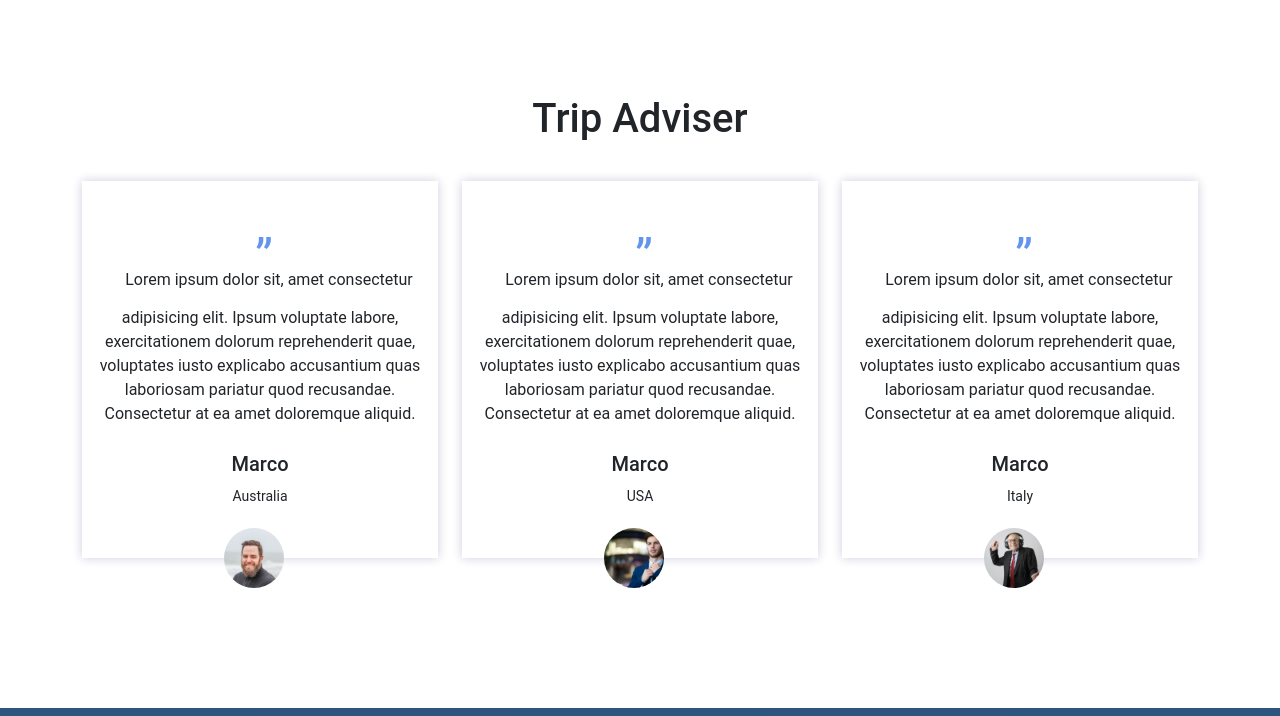
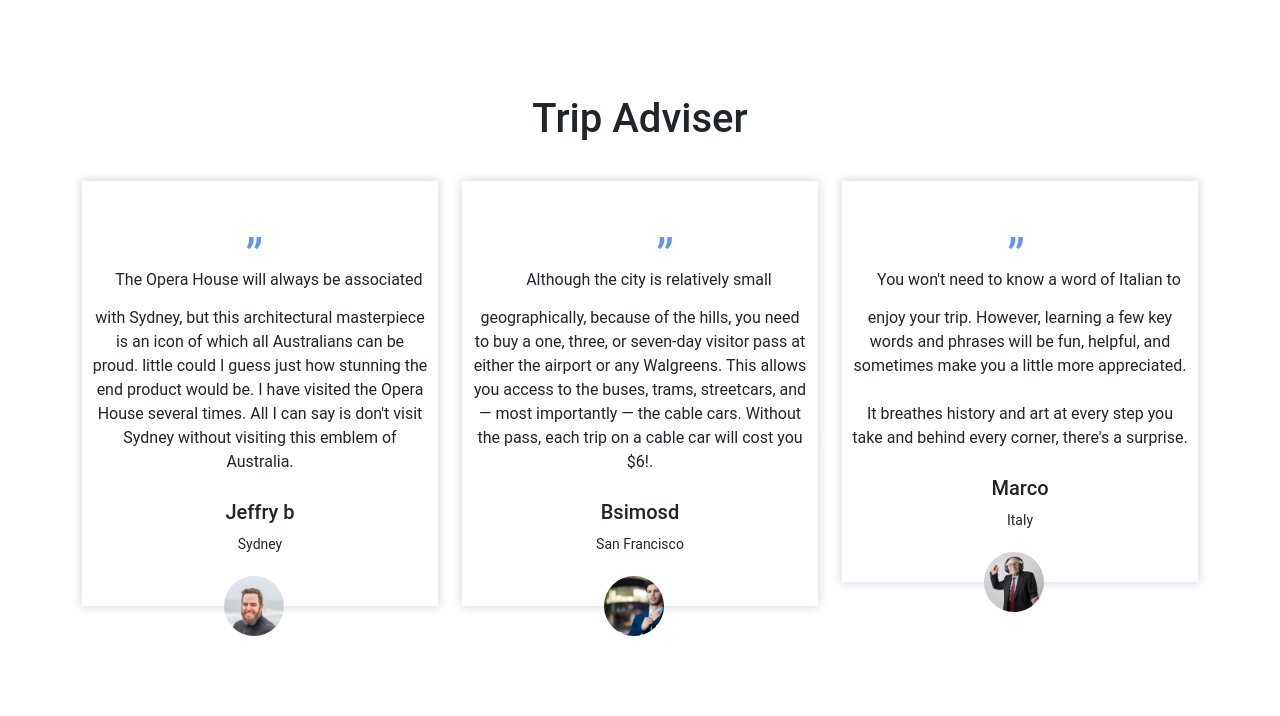
Before and after one commit to Ahlam77/EasyTravel, a website: page index.html in a window 1280 px wide. Shown: the part 1846-2562 px from the top of the page. Drawn offline with nearby package versions, Linux system fonts and the light colour scheme.

Commit message:
adding text

```diff
--- a/homepage.css
+++ b/homepage.css
@@ -339,6 +339,8 @@ h1 {
 .feature-detalis h4 {
     font-weight: 600;
     margin-top: 20px;
+    font-family: Roboto;
+
 
 }
 
--- a/index.html
+++ b/index.html
@@ -102,11 +102,11 @@
               </div>
             </div>
             <div class="feature-detalis">
-              <h4>Australia</h4>
+              <h4>Sydney, Australia </h4>
               <p>Lorem ipsum dolor sit amet, consectetur adipisicing elit. Praesentium molestias distinctio ullam
               </p>
               <div>
-                <span><i class="fa fa-map-marker"></i> Australia</span>
+                <span><i class="fa fa-map-marker"></i> Sydney</span>
                 <span><i class="fa fa-sun-o"></i> 4 days </span>
                 <span><i class="fa fa-moon-o"></i> 3 nights</span>
               </div>
@@ -178,7 +178,7 @@
         <div class="col-md-3">
           <div class="gallery-box">
             <img src="Image/place-2.jpg" alt="">
-            <h4>Australia</h4>
+            <h4>Australia </h4>
           </div>
         </div>
         <div class="col-md-3">
@@ -207,29 +207,24 @@
       <div class="row">
         <div class="col-md-4">
           <div class="user-review">
-            <p>Lorem ipsum dolor sit, amet consectetur adipisicing elit. Ipsum voluptate labore, exercitationem
-              dolorum reprehenderit quae, voluptates iusto explicabo accusantium quas laboriosam pariatur quod
-              recusandae. Consectetur at ea amet doloremque aliquid.</p>
-            <h5>Marco </h5>
-            <small>Australia</small>
+            <p>The Opera House will always be associated with Sydney, but this architectural masterpiece is an icon of which all Australians can be proud. little could I guess just how stunning the end product would be. I have visited the Opera House several times. All I can say is don't visit Sydney without visiting this emblem of Australia.</p>
+            <h5>Jeffry b </h5>
+            <small>Sydney</small>
           </div>
           <img src="Image/person-1.jpg" alt="Marco">
         </div>
         <div class="col-md-4">
           <div class="user-review">
-            <p>Lorem ipsum dolor sit, amet consectetur adipisicing elit. Ipsum voluptate labore, exercitationem
-              dolorum reprehenderit quae, voluptates iusto explicabo accusantium quas laboriosam pariatur quod
-              recusandae. Consectetur at ea amet doloremque aliquid.</p>
-            <h5>Marco </h5>
-            <small>USA</small>
+            <p>Although the city is relatively small geographically, because of the hills, you need to buy a one, three, or seven-day visitor pass at either the airport or any Walgreens. This allows you access to the buses, trams, streetcars, and — most importantly — the cable cars. Without the pass, each trip on a cable car will cost you $6!.</p>
+            <h5>Bsimosd </h5>
+            <small>San Francisco</small>
           </div>
           <img src="Image/person-2.jpg" alt="Marco">
         </div>
         <div class="col-md-4">
           <div class="user-review">
-            <p>Lorem ipsum dolor sit, amet consectetur adipisicing elit. Ipsum voluptate labore, exercitationem
-              dolorum reprehenderit quae, voluptates iusto explicabo accusantium quas laboriosam pariatur quod
-              recusandae. Consectetur at ea amet doloremque aliquid.</p>
+            <p>You won't need to know a word of Italian to enjoy your trip. However, learning a few key words and phrases will be fun, helpful, and sometimes make you a little more appreciated.
+           <br> <br> It breathes history and art at every step you take and behind every corner, there's a surprise.</p>
             <h5>Marco </h5>
             <small>Italy</small>
           </div>
```
